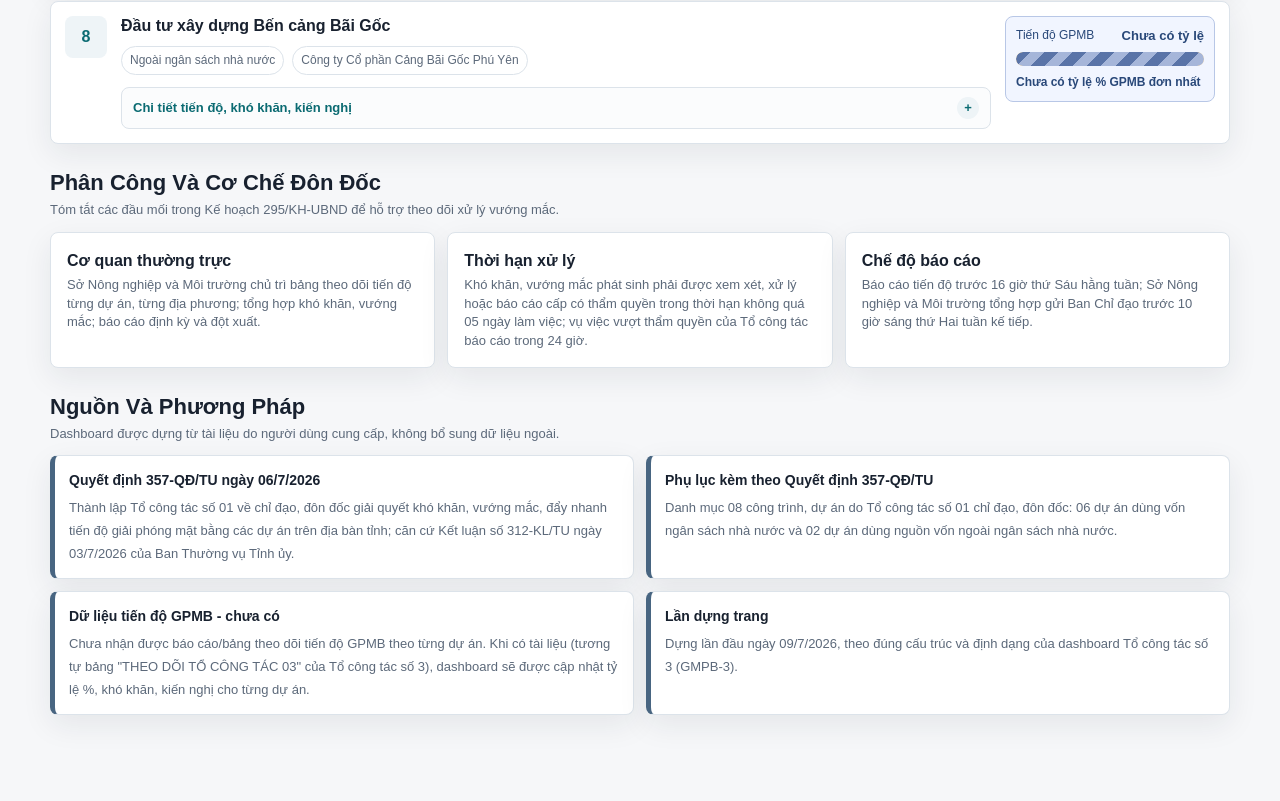
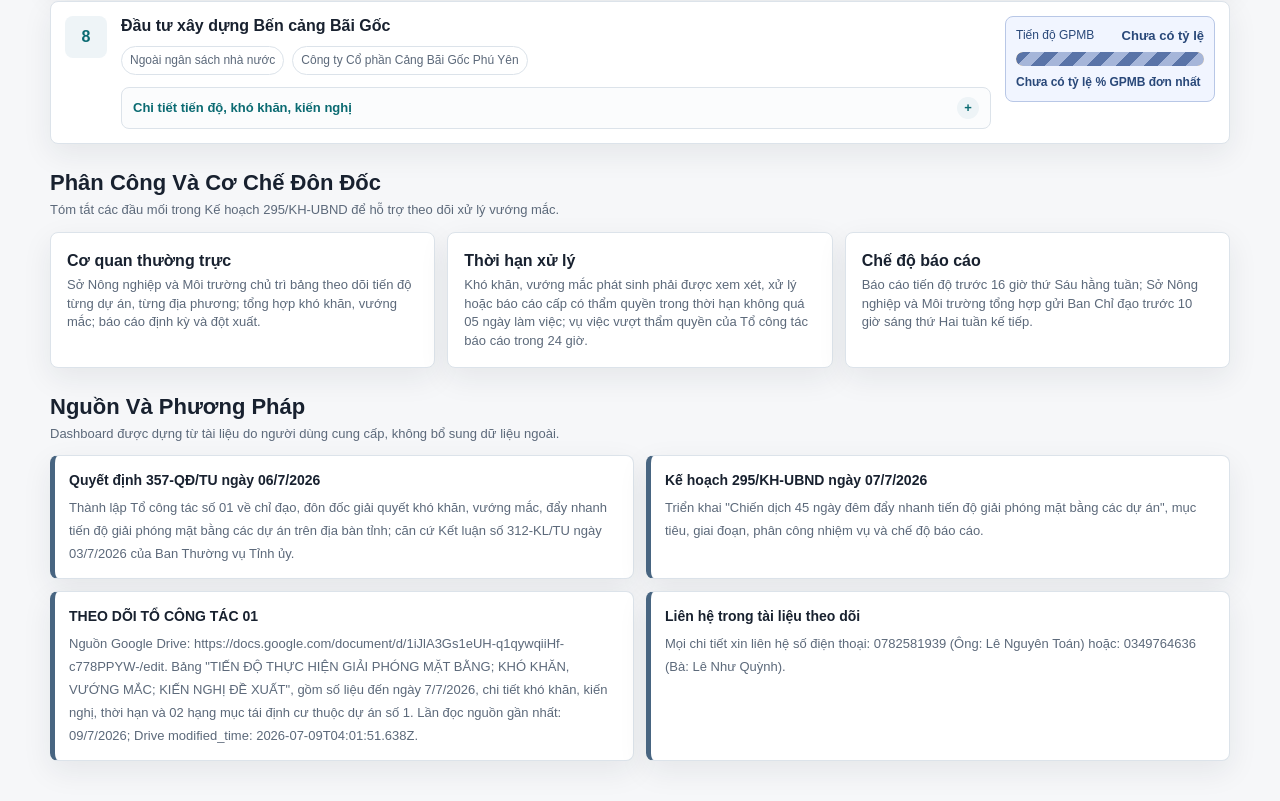
Before and after one commit to PhongLT97/GMPB-1, a plain HTML site: page index.html in a window 1280 px wide. Shown: the part 3061-3862 px from the top of the page. Before the commit the page ends 3822 px from the top, so only its background shows below. Drawn offline with Linux system fonts and the light colour scheme.

Commit message:
Update source citations: Kế hoạch 295/KH-UBND, tracking doc, contact info
Replace phụ lục/placeholder citations with Kế hoạch 295/KH-UBND, THEO DÕI TỔ CÔNG TÁC 01 (Google Drive tracking doc), and contact info card.

Co-Authored-By: Claude Sonnet 5 <noreply@anthropic.com>

```diff
--- a/index.html
+++ b/index.html
@@ -1005,16 +1005,16 @@
           <span class="hint">Thành lập Tổ công tác số 01 về chỉ đạo, đôn đốc giải quyết khó khăn, vướng mắc, đẩy nhanh tiến độ giải phóng mặt bằng các dự án trên địa bàn tỉnh; căn cứ Kết luận số 312-KL/TU ngày 03/7/2026 của Ban Thường vụ Tỉnh ủy.</span>
         </article>
         <article class="card source-item">
-          <strong>Phụ lục kèm theo Quyết định 357-QĐ/TU</strong>
-          <span class="hint">Danh mục 08 công trình, dự án do Tổ công tác số 01 chỉ đạo, đôn đốc: 06 dự án dùng vốn ngân sách nhà nước và 02 dự án dùng nguồn vốn ngoài ngân sách nhà nước.</span>
+          <strong>Kế hoạch 295/KH-UBND ngày 07/7/2026</strong>
+          <span class="hint">Triển khai "Chiến dịch 45 ngày đêm đẩy nhanh tiến độ giải phóng mặt bằng các dự án", mục tiêu, giai đoạn, phân công nhiệm vụ và chế độ báo cáo.</span>
         </article>
         <article class="card source-item">
-          <strong>Dữ liệu tiến độ GPMB - chưa có</strong>
-          <span class="hint">Chưa nhận được báo cáo/bảng theo dõi tiến độ GPMB theo từng dự án. Khi có tài liệu (tương tự bảng "THEO DÕI TỔ CÔNG TÁC 03" của Tổ công tác số 3), dashboard sẽ được cập nhật tỷ lệ %, khó khăn, kiến nghị cho từng dự án.</span>
+          <strong>THEO DÕI TỔ CÔNG TÁC 01</strong>
+          <span class="hint">Nguồn Google Drive: https://docs.google.com/document/d/1iJlA3Gs1eUH-q1qywqiiHf-c778PPYW-/edit. Bảng "TIẾN ĐỘ THỰC HIỆN GIẢI PHÓNG MẶT BẰNG; KHÓ KHĂN, VƯỚNG MẮC; KIẾN NGHỊ ĐỀ XUẤT", gồm số liệu đến ngày 7/7/2026, chi tiết khó khăn, kiến nghị, thời hạn và 02 hạng mục tái định cư thuộc dự án số 1. Lần đọc nguồn gần nhất: 09/7/2026; Drive modified_time: 2026-07-09T04:01:51.638Z.</span>
         </article>
         <article class="card source-item">
-          <strong>Lần dựng trang</strong>
-          <span class="hint">Dựng lần đầu ngày 09/7/2026, theo đúng cấu trúc và định dạng của dashboard Tổ công tác số 3 (GMPB-3).</span>
+          <strong>Liên hệ trong tài liệu theo dõi</strong>
+          <span class="hint">Mọi chi tiết xin liên hệ số điện thoại: 0782581939 (Ông: Lê Nguyên Toán) hoặc: 0349764636 (Bà: Lê Như Quỳnh).</span>
         </article>
       </div>
     </section>
```
